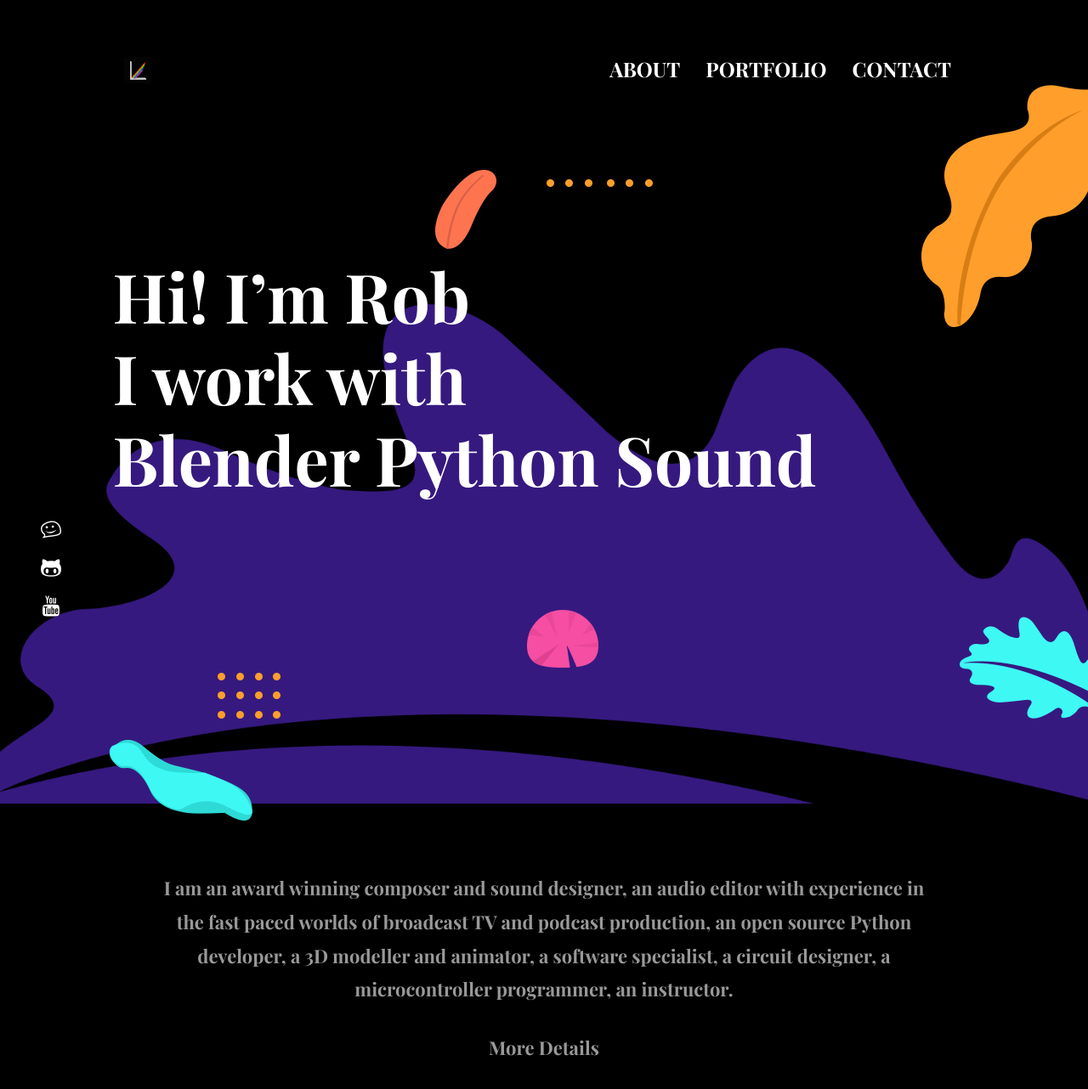
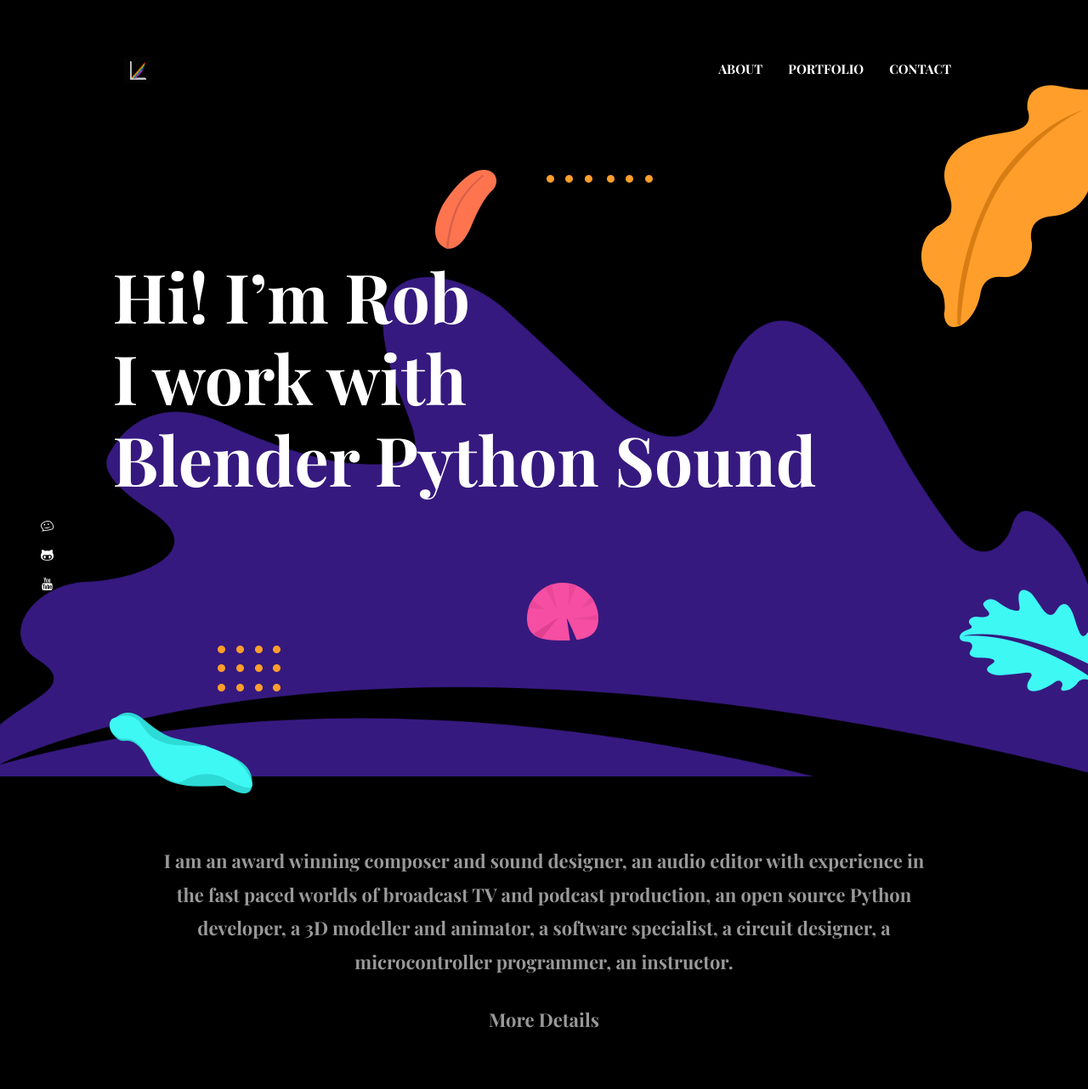
Before and after one commit to SpectralVectors/spectralvectors.github.io, a Jekyll site: the page built from index.html, in a window 1280 px wide and 1400 px high. Shown: the top 1282 px of the window at 85% size. Built offline with Jekyll 4.4.1, drawn with Linux system fonts in a browser that asks for light colours.

Commit message:
Update _typography.scss

```diff
--- a/assets/scss/_typography.scss
+++ b/assets/scss/_typography.scss
@@ -5,14 +5,14 @@
   line-height: 1.2;
   font-family: $primary-font;
   -webkit-font-smoothing: antialiased;
-  font-size: 24px;
+  font-size: 15px;
   color: $text-color;
 }
 
 p, .paragraph {
   font-weight: 400;
   color: $text-color;
-  font-size: 15px;
+  font-size: 24px;
   line-height: 1.8;
   font-family: $primary-font;
   &-lg{
```
